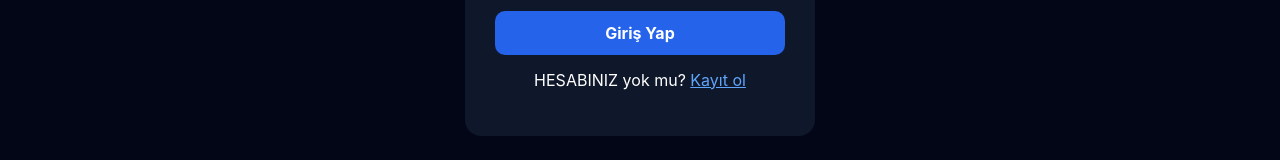
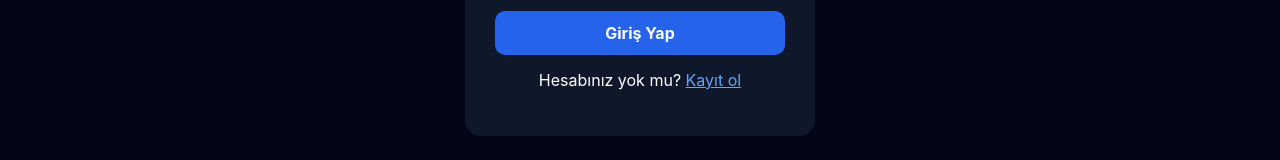
Before and after one commit to sistem-analizi/akilli-iklimlendirme-sistemi, a React (Create React App) app: page /login in a window 1280 px wide. Shown: the part 440-600 px from the top of the page. Built offline with nearby package versions, Linux system fonts and the light colour scheme; no server answers.

Commit message:
yazı değişiklikleri

```diff
--- a/src/pages/DashboardPage.jsx
+++ b/src/pages/DashboardPage.jsx
@@ -352,7 +352,7 @@ function DashboardPage() {
 
               <div style={styles.sliderCard}>
                 <div style={styles.sliderHeader}>
-                  <strong>Ampul Parlaklığı</strong>
+                  <strong>Isı Seviyesi</strong>
                   <span>{displayedAmpul ? ampulPwm : 0}</span>
                 </div>
 
--- a/src/pages/LoginPage.jsx
+++ b/src/pages/LoginPage.jsx
@@ -65,7 +65,7 @@ function LoginPage() {
         </button>
 
         <p style={styles.text}>
-          HESABINIZ yok mu?{" "}
+          Hesabınız yok mu?{" "}
           <Link to="/register" style={styles.link}>
             Kayıt ol
           </Link>
```
